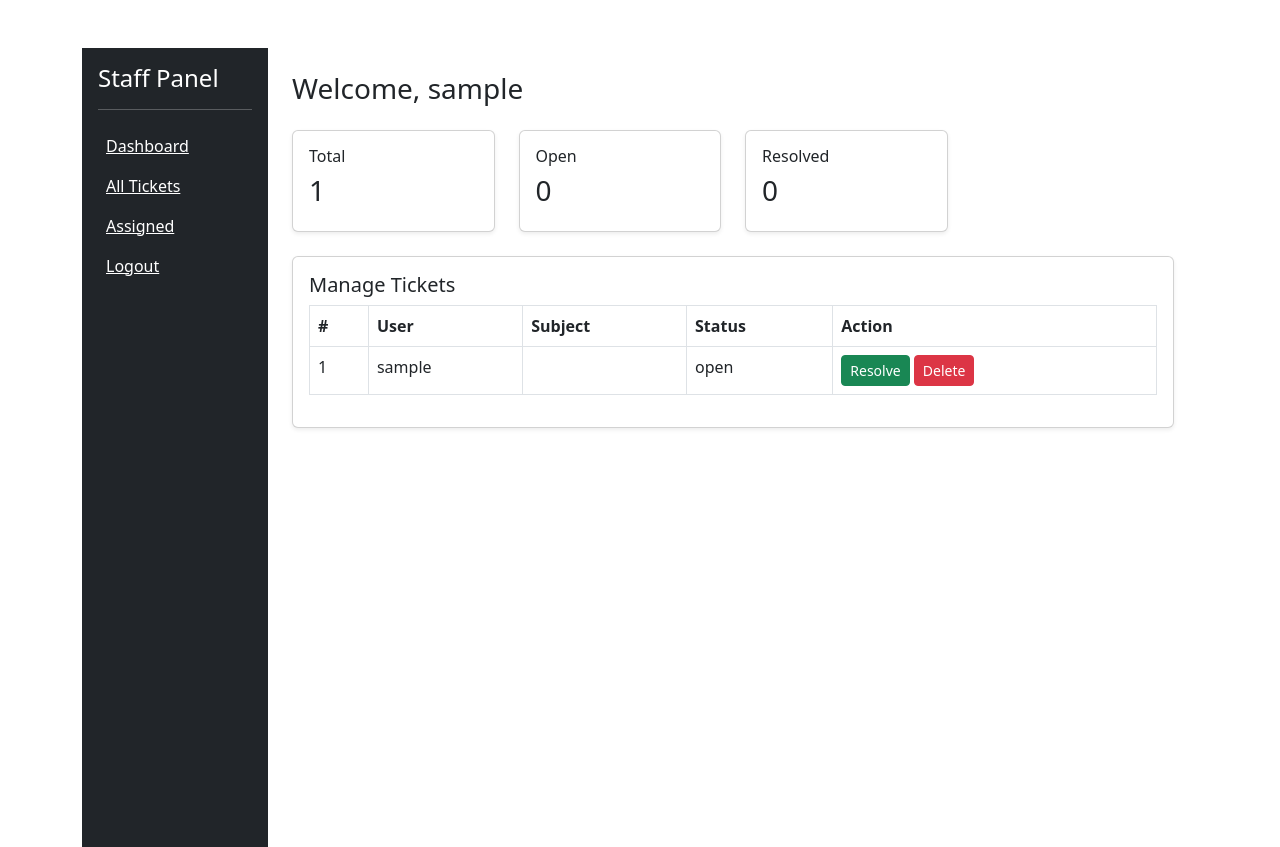
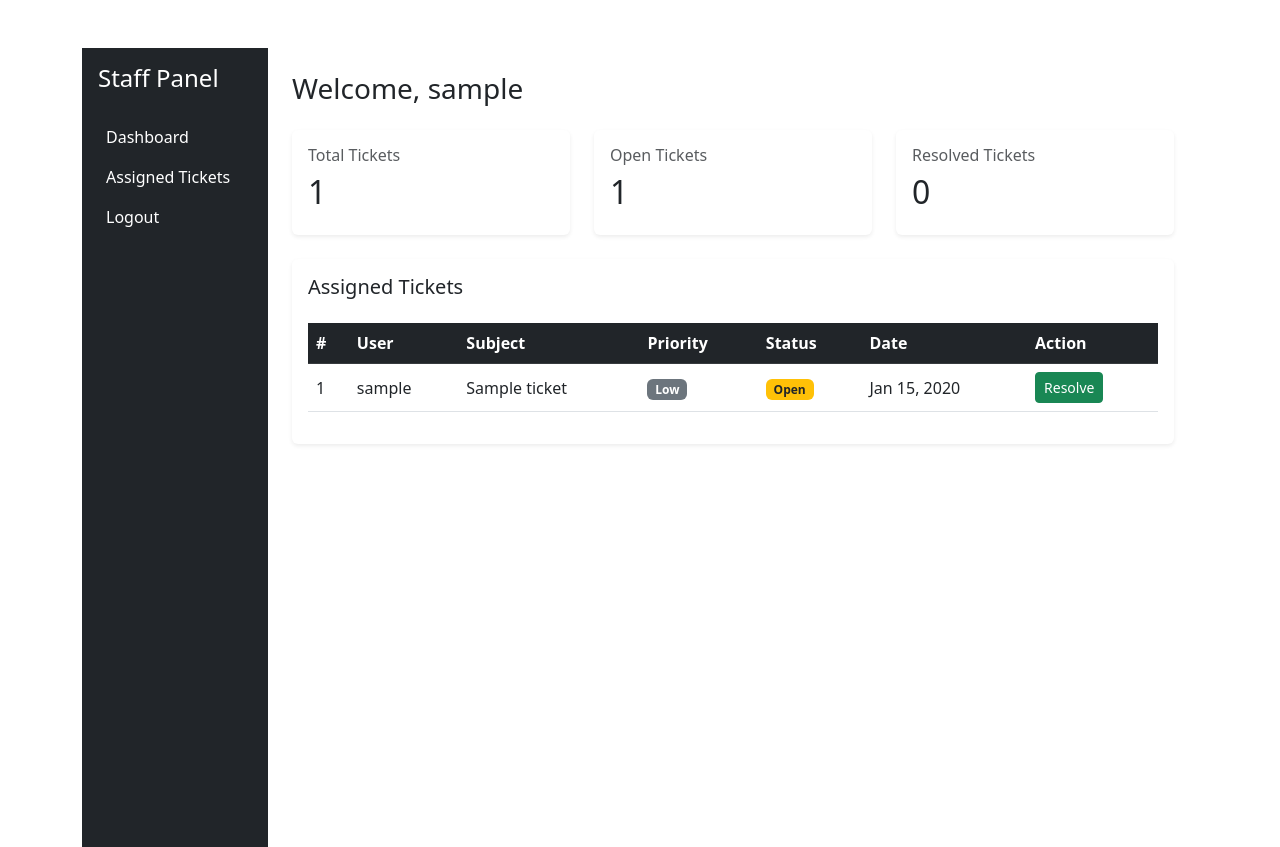
Before and after one commit to tbwahacker/helpdesk_gst, a Django app: page /account/ in a window 1280 px wide. Shown: the part 56-903 px from the top of the page. Run offline with Django 5.2, Linux system fonts and the light colour scheme; a user stored in the database is signed in; tables that the repository leaves empty hold one stand-in row (values such as "Sample post").

Commit message:
ticket counts

```diff
--- a/core_business/urls.py
+++ b/core_business/urls.py
@@ -6,4 +6,5 @@ urlpatterns = [
     path('', views.index, name='index'),
     path('ticket', views.ticket, name='ticket'),
     path('account/', views.account_view, name='account'),
+path('resolve/<int:ticket_id>/', views.resolve_ticket, name='resolve_ticket'),
 ]
--- a/core_business/views.py
+++ b/core_business/views.py
@@ -1,15 +1,20 @@
-from django.shortcuts import render, redirect
+from django.shortcuts import render, redirect, get_object_or_404
 from django.contrib.auth.decorators import login_required
 from django.contrib import messages
 from .models import Ticket
 
 
+# HOME PAGE
 def index(request):
     return render(request, 'index.html')
 
+
+# CREATE TICKET
 @login_required
 def ticket(request):
+
     if request.method == 'POST':
+
         title = request.POST.get('issue')
         description = request.POST.get('description')
         priority = request.POST.get('priority')
@@ -22,11 +27,13 @@ def ticket(request):
         )
 
         messages.success(request, "Ticket submitted successfully!")
+
         return redirect('account')
 
     return render(request, 'core_business/ticket.html')
 
 
+# USER + STAFF DASHBOARD
 @login_required
 def account_view(request):
 
@@ -65,3 +72,20 @@ def account_view(request):
             'open_tickets': open_tickets,
             'resolved_tickets': resolved_tickets
         })
+
+
+# RESOLVE TICKET
+@login_required
+def resolve_ticket(request, ticket_id):
+
+    ticket = get_object_or_404(Ticket, id=ticket_id)
+
+    # Only assigned staff can resolve
+    if request.user == ticket.assigned_to:
+
+        ticket.status = 'resolved'
+        ticket.save()
+
+        messages.success(request, 'Ticket resolved successfully.')
+
+    return redirect('account')
--- a/templates/staff/dashboard.html
+++ b/templates/staff/dashboard.html
@@ -1,115 +1,175 @@
 {% extends 'base.html' %}
 
 {% block content %}
+
 <div class="container-fluid">
   <div class="row">
 
     <!-- Sidebar -->
-    <div class="col-md-2 bg-dark text-white p-3" style="height:100vh;">
-      <h4>Staff Panel</h4>
-      <hr>
-      <a href="#" class="text-white d-block p-2">Dashboard</a>
-      <a href="#" class="text-white d-block p-2">All Tickets</a>
-        <a href="{% url 'account' %}" class="text-white d-block p-2">Assigned</a>
-      <a href="{% url 'logout' %}" class="text-white d-block p-2">Logout</a>
+    <div class="col-md-2 bg-dark text-white p-3" style="min-height: 100vh;">
+      <h4 class="mb-4">Staff Panel</h4>
+
+      <a href="{% url 'account' %}" class="text-white d-block p-2 text-decoration-none">
+        Dashboard
+      </a>
+
+      <a href="{% url 'account' %}" class="text-white d-block p-2 text-decoration-none">
+        Assigned Tickets
+      </a>
+
+      <a href="{% url 'logout' %}" class="text-white d-block p-2 text-decoration-none">
+        Logout
+      </a>
     </div>
 
     <!-- Main Content -->
     <div class="col-md-10 p-4">
 
-      <h3 class="mb-4">Welcome, {{ user.username }}</h3>
+      <h3 class="mb-4">
+        Welcome, {{ user.username }}
+      </h3>
 
-      <!-- Stats -->
+      <!-- Statistics -->
       <div class="row mb-4">
-        <div class="col-md-3">
-          <div class="card p-3 shadow-sm">
-            <h6>Total</h6>
-            <h3 id="totalCount">0</h3>
-          </div>
-        </div>
-        <div class="col-md-3">
-          <div class="card p-3 shadow-sm">
-            <h6>Open</h6>
-            <h3 id="openCount">0</h3>
-          </div>
-        </div>
-        <div class="col-md-3">
-          <div class="card p-3 shadow-sm">
-            <h6>Resolved</h6>
-            <h3 id="resolvedCount">0</h3>
-          </div>
+
+        <div class="col-md-4">
+          <div class="card shadow-sm border-0 p-3">
+            <h6 class="text-muted">Total Tickets</h6>
+            <h2>{{ total_tickets }}</h2>
           </div>
         </div>
 
+        <div class="col-md-4">
+          <div class="card shadow-sm border-0 p-3">
+            <h6 class="text-muted">Open Tickets</h6>
+            <h2>{{ open_tickets }}</h2>
+          </div>
+        </div>
+
+        <div class="col-md-4">
+          <div class="card shadow-sm border-0 p-3">
+            <h6 class="text-muted">Resolved Tickets</h6>
+            <h2>{{ resolved_tickets }}</h2>
+          </div>
+        </div>
+
+      </div>
+
       <!-- Ticket Table -->
-      <div class="card p-3 shadow-sm">
-        <h5>Manage Tickets</h5>
-        <table class="table table-bordered" id="ticketTable">
-          <thead>
+      <div class="card shadow-sm border-0 p-3">
+
+        <div class="d-flex justify-content-between align-items-center mb-3">
+          <h5>Assigned Tickets</h5>
+        </div>
+
+        <div class="table-responsive">
+
+          <table class="table table-hover align-middle">
+
+            <thead class="table-dark">
               <tr>
                 <th>#</th>
                 <th>User</th>
                 <th>Subject</th>
+                <th>Priority</th>
                 <th>Status</th>
+                <th>Date</th>
                 <th>Action</th>
               </tr>
             </thead>
+
             <tbody>
+
               {% for ticket in tickets %}
               <tr>
+
                 <td>{{ forloop.counter }}</td>
-              <td>{{ ticket.user.username }}</td>
-              <td>{{ ticket.subject }}</td>
-              <td class="status">{{ ticket.status }}</td>
+
                 <td>
-                <button class="btn btn-sm btn-success resolveBtn">Resolve</button>
-                <button class="btn btn-sm btn-danger deleteBtn">Delete</button>
+                  {{ ticket.user.username }}
+                </td>
+
+                <td>
+                  {{ ticket.title }}
+                </td>
+
+                <!-- Priority -->
+                <td>
+                  {% if ticket.priority == 'High' %}
+                    <span class="badge bg-danger">
+                      High
+                    </span>
+
+                  {% elif ticket.priority == 'Medium' %}
+                    <span class="badge bg-warning text-dark">
+                      Medium
+                    </span>
+
+                  {% else %}
+                    <span class="badge bg-secondary">
+                      Low
+                    </span>
+                  {% endif %}
+                </td>
+
+                <!-- Status -->
+                <td>
+
+                  {% if ticket.status == 'resolved' %}
+                    <span class="badge bg-success">
+                      Resolved
+                    </span>
+
+                  {% else %}
+                    <span class="badge bg-warning text-dark">
+                      Open
+                    </span>
+                  {% endif %}
+
+                </td>
+
+                <!-- Date -->
+                <td>
+                  {{ ticket.created_at|date:"M d, Y" }}
+                </td>
+
+                <!-- Action -->
+                <td>
+
+                  {% if ticket.status != 'resolved' %}
+                  <a href="{% url 'resolve_ticket' ticket.id %}"
+                     class="btn btn-success btn-sm">
+                     Resolve
+                  </a>
+                  {% else %}
+                  <button class="btn btn-secondary btn-sm" disabled>
+                    Resolved
+                  </button>
+                  {% endif %}
+
+                </td>
+
+              </tr>
+
+              {% empty %}
+              <tr>
+                <td colspan="7" class="text-center text-muted py-4">
+                  No assigned tickets found
                 </td>
               </tr>
               {% endfor %}
+
             </tbody>
+
           </table>
+
+        </div>
+
+      </div>
+
     </div>
 
   </div>
 </div>
-</div>
-
-<!-- JavaScript for Interactivity -->
-<script>
-function updateCounts() {
-    let rows = document.querySelectorAll('#ticketTable tbody tr');
-    let total = rows.length;
-    let open = 0;
-    let resolved = 0;
-
-    rows.forEach(row => {
-        let status = row.querySelector('.status').innerText;
-        if (status === 'Open') open++;
-        if (status === 'Resolved') resolved++;
-    });
-
-    document.getElementById('totalCount').innerText = total;
-    document.getElementById('openCount').innerText = open;
-    document.getElementById('resolvedCount').innerText = resolved;
-}
-
-// Resolve ticket
- document.addEventListener('click', function(e) {
-    if (e.target.classList.contains('resolveBtn')) {
-        let row = e.target.closest('tr');
-        row.querySelector('.status').innerText = 'Resolved';
-        updateCounts();
-    }
-
-    if (e.target.classList.contains('deleteBtn')) {
-        e.target.closest('tr').remove();
-        updateCounts();
-    }
-});
-
-// Initialize counts
-updateCounts();
-</script>
 
 {% endblock %}
```
Lines whose indentation alone changed are shown as unchanged.
